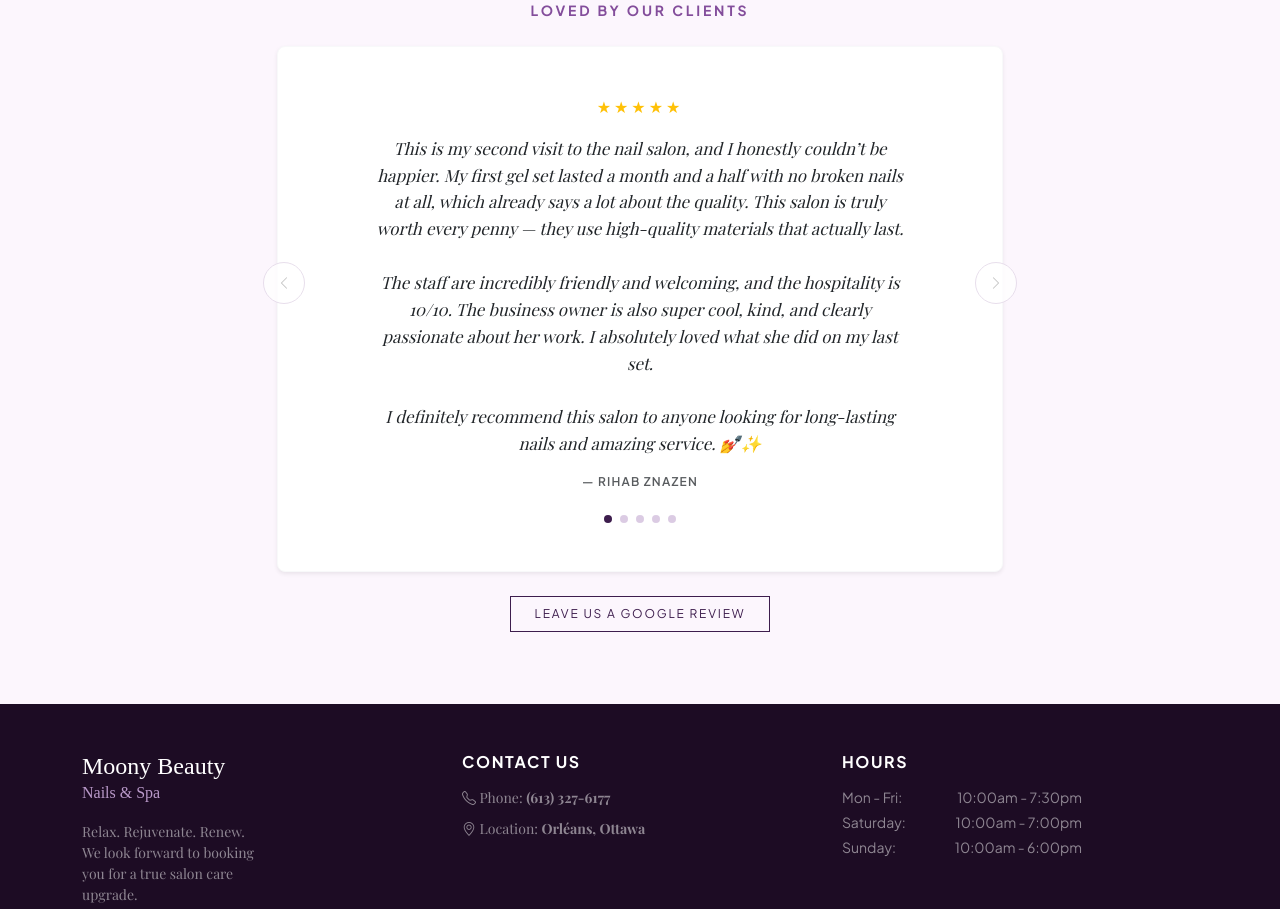
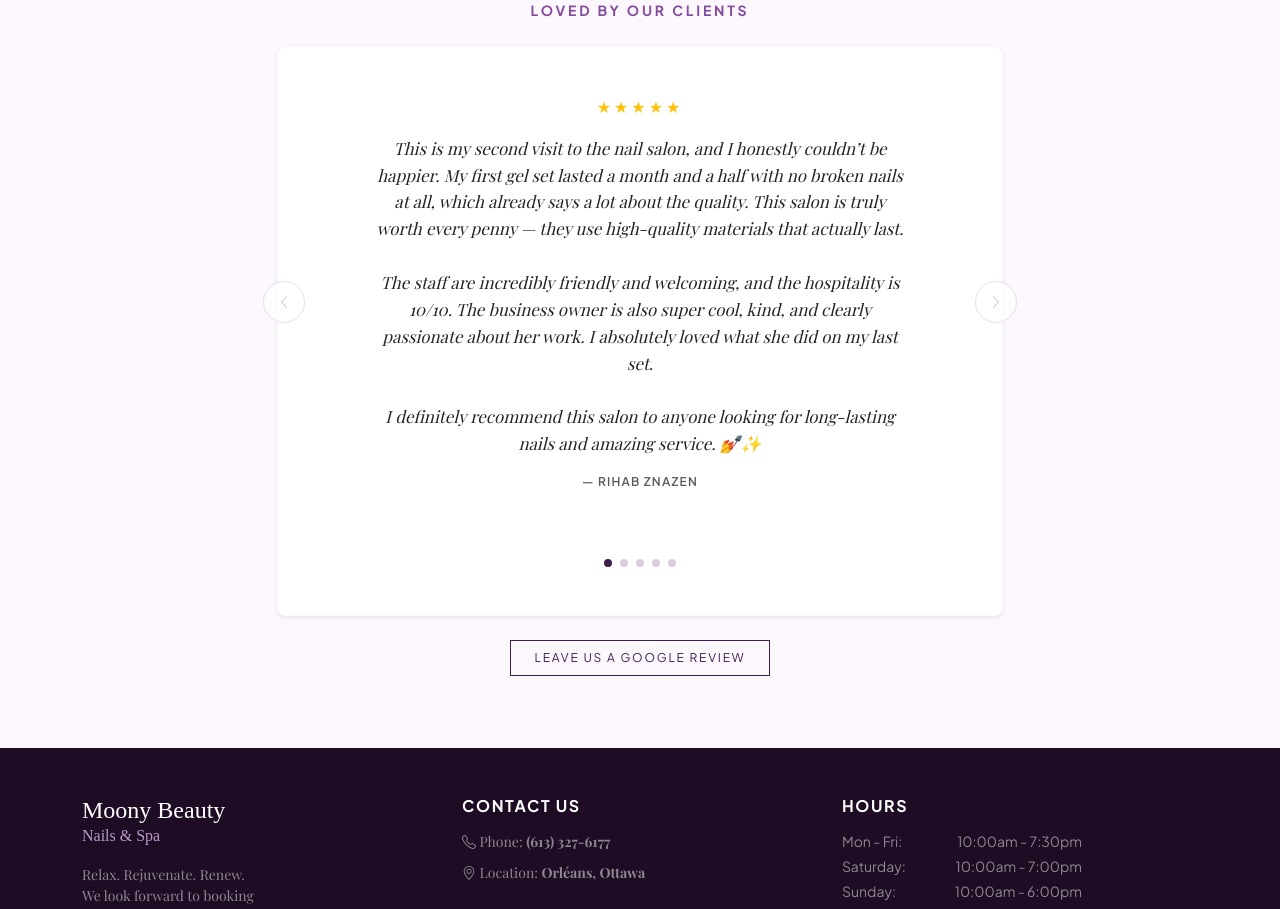
Before and after one commit to duon0060/moony-beauty-nails-spa, a React (Vite) app: page / in a window 1280 px wide. Shown: the part 2920-3829 px from the top of the page. Built offline with nearby package versions, Linux system fonts and the light colour scheme; a web font is replaced by a local one.

Commit message:
block x scrolling

```diff
--- a/src/App.jsx
+++ b/src/App.jsx
@@ -811,7 +811,7 @@ export default function App() {
               ★★★★★
             </div>
 
-            <div className="carousel-inner" style={{ minHeight: 350 }}>
+            <div className="carousel-inner" style={{ minHeight: 400 }}>
               {reviews.map((review, index) => (
                 <div
                   key={review.customer || index}
--- a/src/index.css
+++ b/src/index.css
@@ -9,6 +9,7 @@
 html {
   scroll-behavior: smooth;
   background-color: var(--light-bg);
+  overflow-x: hidden;
 
 }
 header{
```
